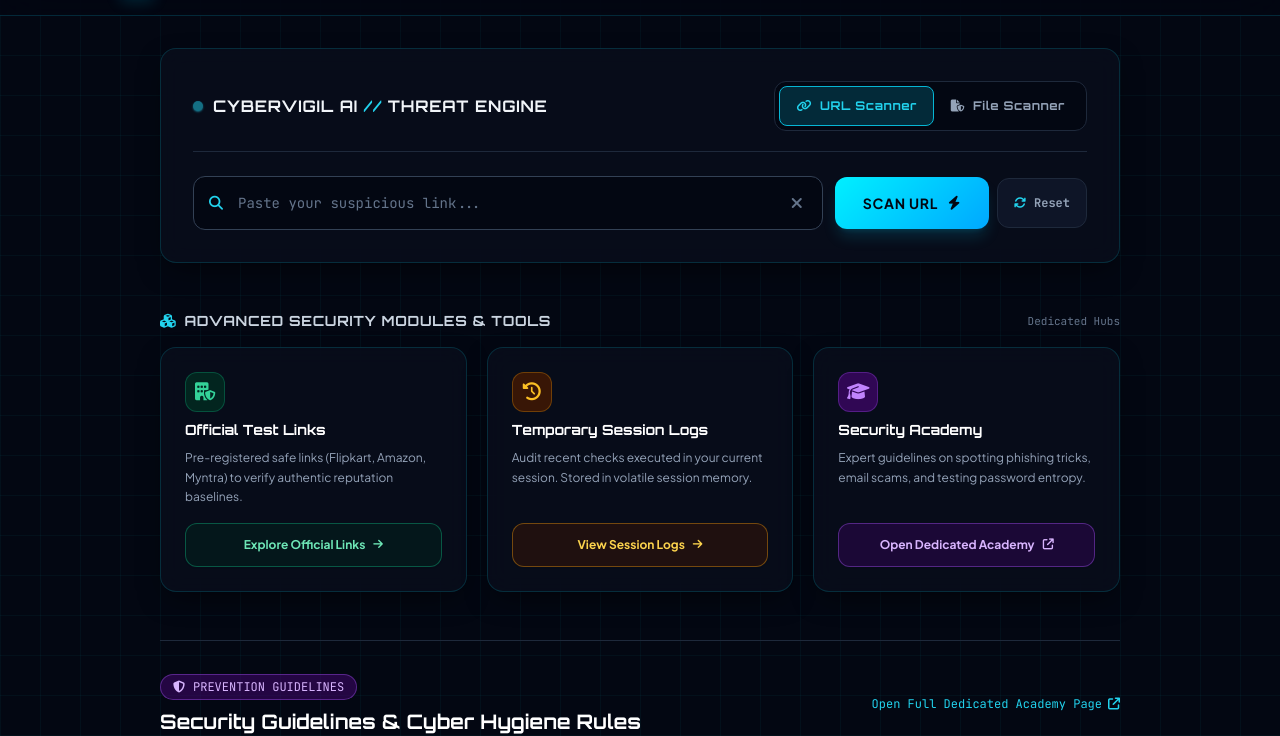
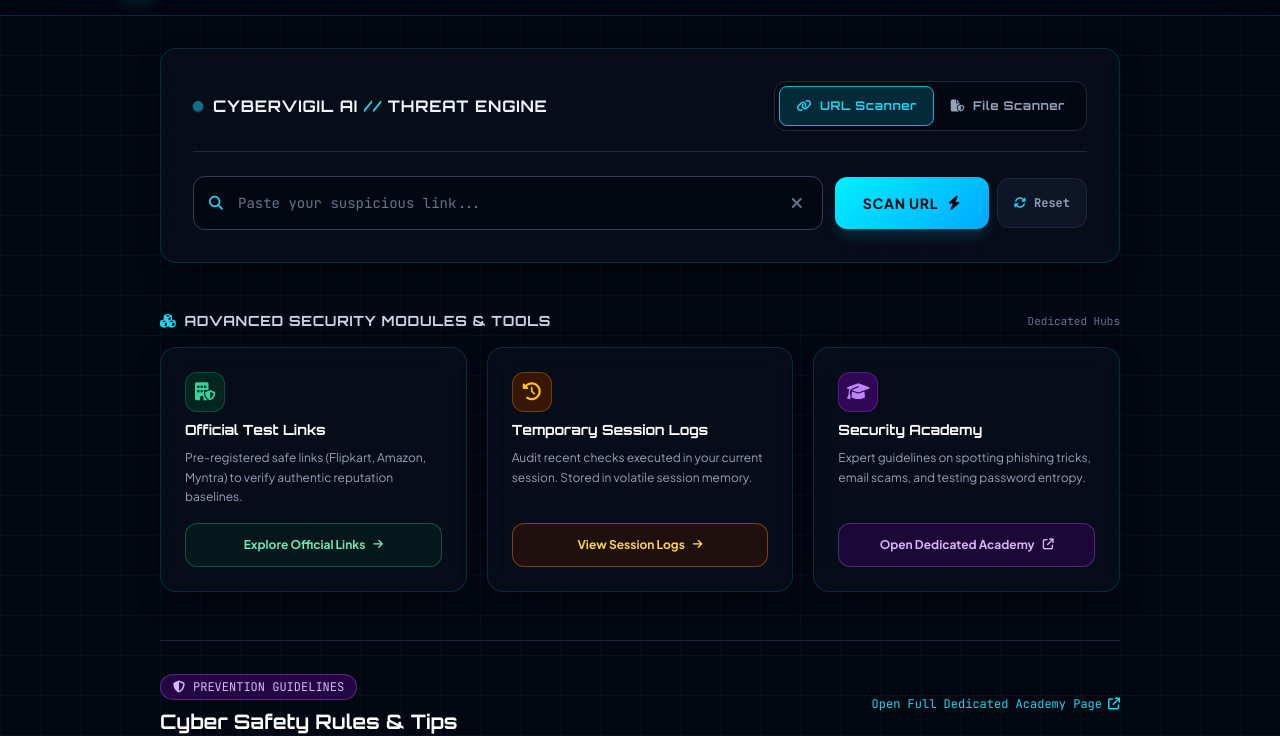
Before and after one commit to kishandutta/CyberVigil-AI-Pro, a website: page public/dashboard.html in a window 1280 px wide. Shown: the part 65-801 px from the top of the page. Drawn offline with nearby package versions, Linux system fonts and the light colour scheme.

Commit message:
Update section header to Cyber Safety Rules & Tips

```diff
--- a/public/dashboard.html
+++ b/public/dashboard.html
@@ -572,7 +572,7 @@
           <div class="inline-flex items-center gap-2 px-3 py-1 rounded-full bg-purple-950/60 border border-purple-500/40 text-purple-300 text-xs font-mono-code mb-2">
             <i class="fa-solid fa-shield-halved"></i> PREVENTION GUIDELINES
           </div>
-          <h2 class="font-cyber font-bold text-lg sm:text-xl text-white">Security Guidelines & Cyber Hygiene Rules</h2>
+          <h2 class="font-cyber font-bold text-lg sm:text-xl text-white">Cyber Safety Rules & Tips</h2>
         </div>
         <a href="/security-academy" class="text-xs font-mono-code text-cyan-400 hover:underline flex items-center gap-1.5 self-start sm:self-auto min-h-[36px]">
           <span>Open Full Dedicated Academy Page</span>
```
